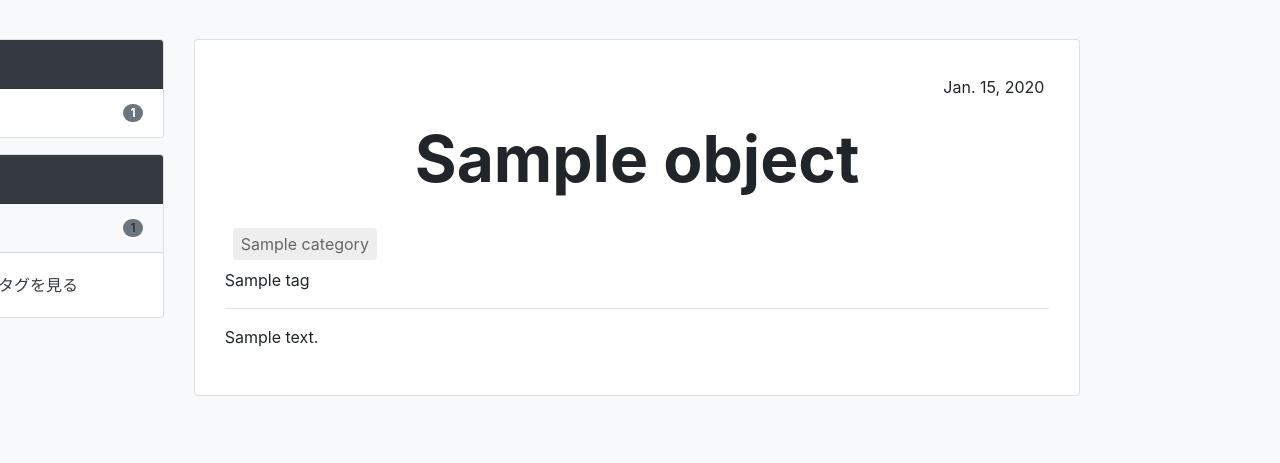
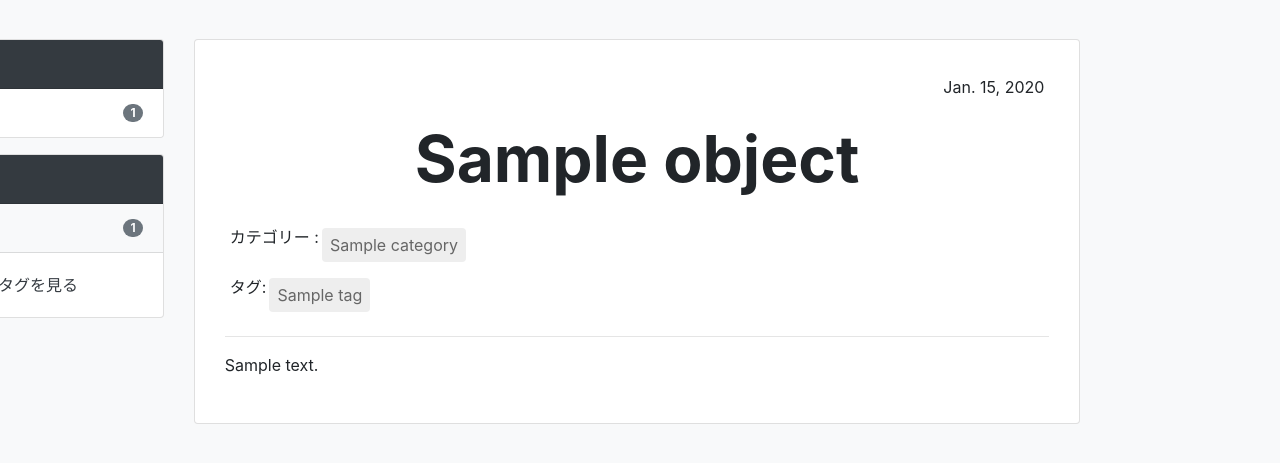
Before and after one commit to takoshin/studio_mission_app, a Django app: template app/manual/templates/manual/post_detail.html in a window 1280 px wide. Shown: the part 56-519 px from the top of the page. Run offline with Django 3.2, Linux system fonts and the light colour scheme; the template is opened without the code that fills it: most values are stand-ins (such as "Sample title", 1, 10 or a date in 2020); some libraries are stand-ins or nearby versions.

Commit message:
Edit post.html

```diff
--- a/app/manual/templates/manual/snippets/post.html
+++ b/app/manual/templates/manual/snippets/post.html
@@ -3,11 +3,16 @@
   <p class="published_date">{{ object.published_at|date }}</p>
   <h1 class="title">{{ object.title }}</h1>
   <div class="item-list">
+    <p>カテゴリー : </p>
     <a href="{% url 'manual:category_post' object.category.slug %}" class="item">{{ object.category.name }}</a>
   </div>
-  {% for tag in object.tags.all %}
-  {{ tag.name }}
-  {% endfor %}
+  <div class="item-list">
+    <p>タグ: </p>
+    {% for tag in object.tags.all %}
+      <a href="{% url 'manual:tag_post' tag.slug %}" class="item">
+      {{ tag.name }}</a>
+    {% endfor %}
+  </div>
   <hr>
   {{ object.content|markdown|safe }}
 </div>
--- a/app/manual/templates/manual/snippets/sidebar.html
+++ b/app/manual/templates/manual/snippets/sidebar.html
@@ -21,7 +21,7 @@
     {% for tag in tags|dictsortreversed:"num_posts"|slice:":5" %}
     <li class="list-group-item d-flex justify-content-between align-items-center bg-light">
       <a href="{% url 'manual:tag_post' tag.slug %}" class="card-link text-secondary text-dark">{{ tag.name }}</a>
-      <span class="badge badge-secondary badge-pill text-dark">{{ tag.num_posts }}</span>
+      <span class="badge badge-secondary badge-pill text-light">{{ tag.num_posts }}</span>
     </li>
     {% endfor %}
   </ul>
--- a/app/static/manual/css/manual.css
+++ b/app/static/manual/css/manual.css
@@ -78,5 +78,5 @@
 }
 
 .post{
-  padding: 20px;
+  padding: 30px;
 }
```
